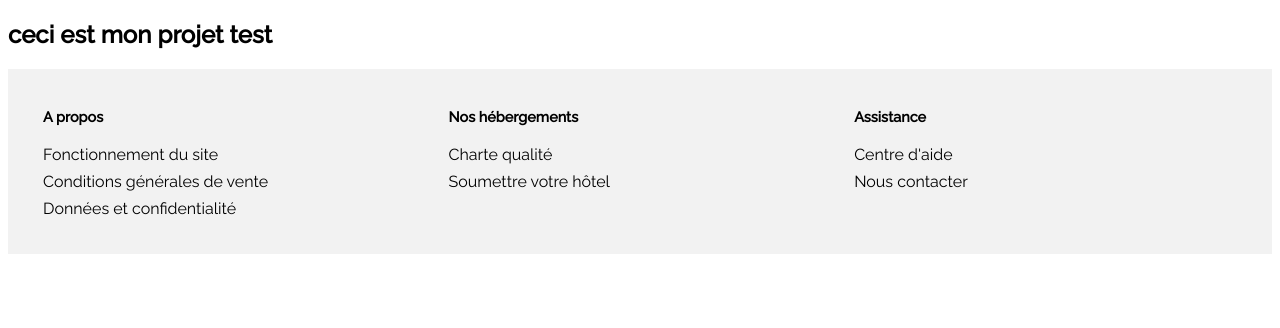
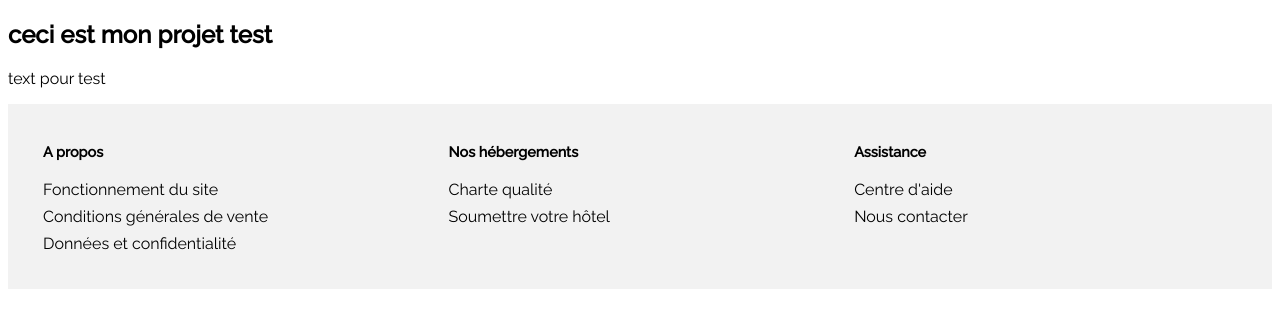
Before and after one commit to stephlaurrain/projet-test, a plain HTML site: page index.html in a window 1280 px wide. Drawn offline with Linux system fonts and the light colour scheme.

Commit message:
ma modif

```diff
--- a/index.html
+++ b/index.html
@@ -21,6 +21,7 @@
 
             <section class="ahead">
                 <h1>ceci est mon projet test</h1>
+                <p>text pour test</p>
             </section>
 
             <div class="floating-line">
```
